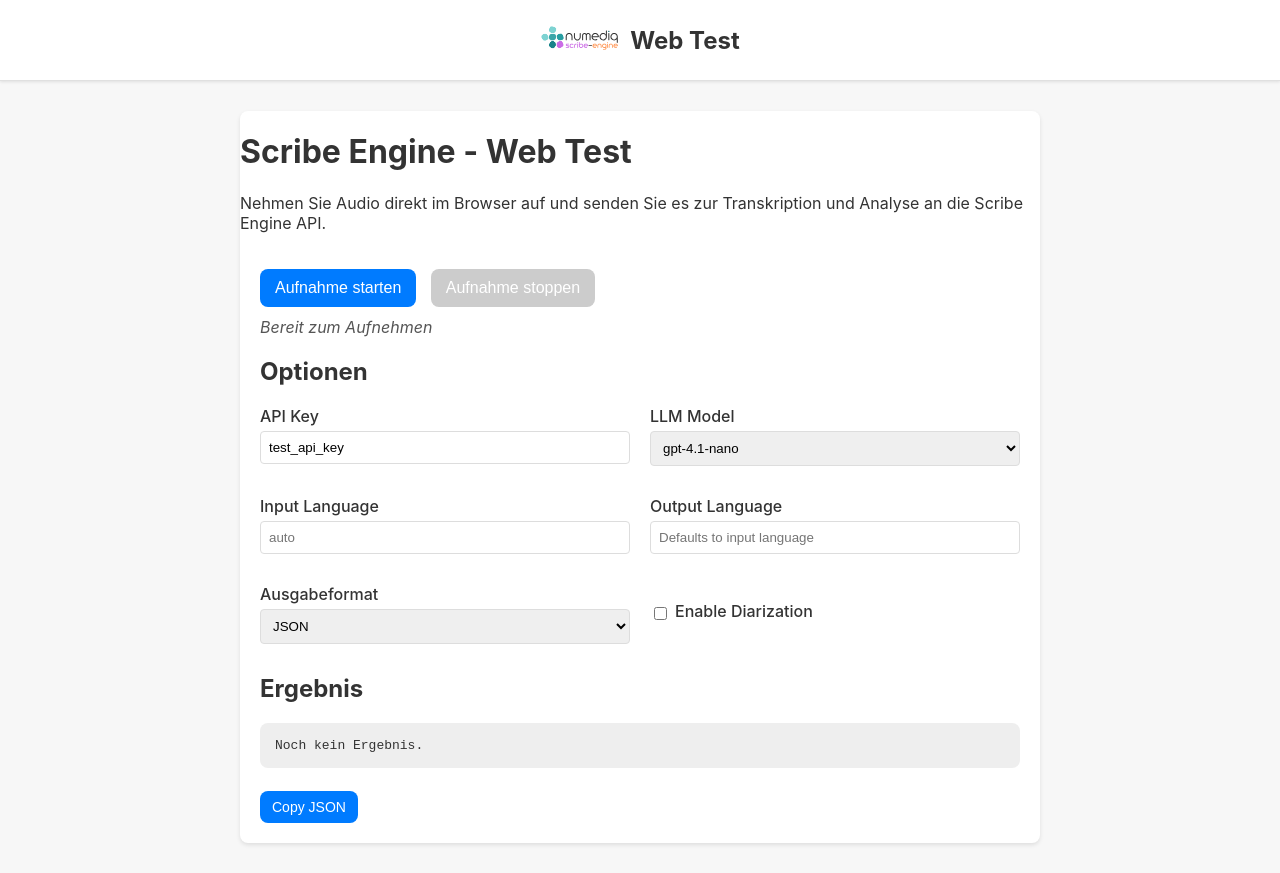
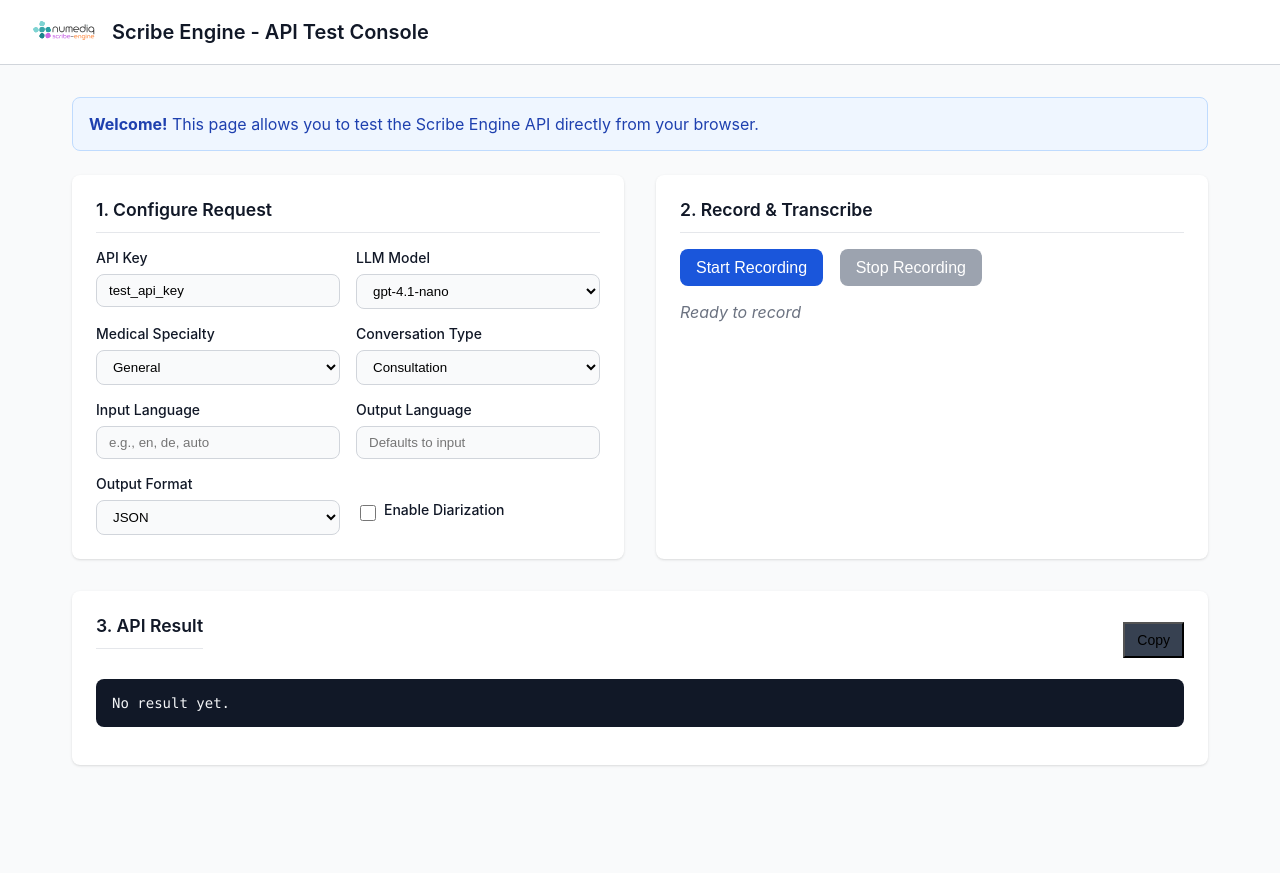
Before and after one commit to docdimy/scribe-engine, a plain HTML site: page app/static/index.html in a window 1280 px wide. After the commit the page ends 800 px from the top, so only its background shows below. Drawn offline with Linux system fonts and the light colour scheme.

Commit message:
index.html optimized and audio/webm added

```diff
--- a/app/static/index.html
+++ b/app/static/index.html
@@ -1,141 +1,121 @@
 <!DOCTYPE html>
-<html lang="de">
+<html lang="en">
 <head>
     <meta charset="UTF-8">
     <meta name="viewport" content="width=device-width, initial-scale=1.0">
-    <title>Scribe Engine Test</title>
+    <title>Scribe Engine - API Test Console</title>
     <link rel="icon" href="/static/scribe-engine.svg" type="image/svg+xml">
     <style>
         :root {
-            --primary-color: #007bff;
-            --primary-hover: #0056b3;
-            --bg-light: #f7f7f7;
+            --primary-color: #1a56db;
+            --primary-hover: #1e40af;
+            --bg-light: #f9fafb;
             --bg-white: #ffffff;
-            --text-dark: #333;
-            --text-muted: #555;
-            --border-radius: 8px;
-            --transition: 0.2s;
-            --container-max: 800px;
+            --text-dark: #111827;
+            --text-muted: #6b7280;
+            --border-color: #d1d5db;
+            --border-radius: 0.5rem;
+            --box-shadow: 0 1px 3px 0 rgba(0, 0, 0, 0.1), 0 1px 2px -1px rgba(0, 0, 0, 0.1);
+            --font-sans: -apple-system, BlinkMacSystemFont, "Segoe UI", Roboto, Helvetica, Arial, sans-serif;
         }
         * { box-sizing: border-box; }
         body {
             margin: 0;
-            font-family: -apple-system, BlinkMacSystemFont, "Segoe UI", Roboto, Helvetica, Arial, sans-serif;
+            font-family: var(--font-sans);
             background-color: var(--bg-light);
             color: var(--text-dark);
+            -webkit-font-smoothing: antialiased;
+            -moz-osx-font-smoothing: grayscale;
         }
-        /* Center logo and title */
-        .header {
+        header {
             background-color: var(--bg-white);
-            padding: 20px;
+            padding: 1rem 2rem;
             display: flex;
             align-items: center;
-            justify-content: center;
-            gap: 10px;
-            border-bottom: 1px solid #e0e0e0;
-            box-shadow: 0 1px 3px rgba(0,0,0,0.1);
+            gap: 1rem;
+            border-bottom: 1px solid var(--border-color);
         }
-        .header .logo {
-            height: 40px;
+        header img { height: 32px; }
+        header h1 { font-size: 1.25rem; margin: 0; font-weight: 600; }
+        main {
+            padding: 2rem;
+            max-width: 1200px;
+            margin: 0 auto;
         }
-        .header h1 { font-size: 1.5rem; margin: 0; }
-        .container {
-            max-width: var(--container-max);
-            margin: 30px auto;
-            background-color: var(--bg-white);
+        .grid-container {
+            display: grid;
+            grid-template-columns: 1fr 1fr;
+            gap: 2rem;
+        }
+        .card {
+            background: var(--bg-white);
             border-radius: var(--border-radius);
-            box-shadow: 0 2px 4px rgba(0,0,0,0.1);
-            overflow: hidden;
+            box-shadow: var(--box-shadow);
+            padding: 1.5rem;
         }
-        .content { padding: 20px; }
-        h2 { margin-top: 0; color: var(--text-dark); }
-        .controls, .options { margin-bottom: 20px; }
+        h2 { margin-top: 0; font-size: 1.1rem; font-weight: 600; border-bottom: 1px solid #e5e7eb; padding-bottom: 0.75rem; margin-bottom: 1rem;}
+        label { display: block; margin-bottom: 0.5rem; font-weight: 500; font-size: 0.875rem; }
+        input[type="text"], select {
+            width: 100%; padding: 0.5rem 0.75rem;
+            border-radius: var(--border-radius); border: 1px solid var(--border-color);
+            background-color: var(--bg-light);
+            transition: border-color 0.2s, box-shadow 0.2s;
+        }
+        input:focus, select:focus {
+            outline: none;
+            border-color: var(--primary-color);
+            box-shadow: 0 0 0 3px rgba(26, 86, 219, 0.3);
+        }
+        .options-grid { display: grid; grid-template-columns: repeat(auto-fit, minmax(200px, 1fr)); gap: 1rem; }
+        .checkbox-group { display: flex; align-items: center; margin-top: 1rem; }
+        .checkbox-group input { margin-right: 0.5rem; width: 1rem; height: 1rem; }
         .controls button {
-            padding: 10px 15px;
-            font-size: 16px;
-            border: none;
-            border-radius: var(--border-radius);
-            cursor: pointer;
-            background-color: var(--primary-color);
-            color: var(--bg-white);
-            transition: background-color var(--transition);
-            margin-right: 10px;
+            padding: 0.6rem 1rem; font-size: 1rem; border: none;
+            border-radius: var(--border-radius); cursor: pointer;
+            background-color: var(--primary-color); color: var(--bg-white);
+            transition: background-color 0.2s; margin-right: 0.75rem;
+            font-weight: 500;
         }
         .controls button:hover:not(:disabled) { background-color: var(--primary-hover); }
-        .controls button:disabled { background-color: #cccccc; cursor: not-allowed; }
-        #status {
-            margin-top: 10px;
-            font-style: italic;
-            color: var(--text-muted);
+        .controls button:disabled { background-color: #9ca3af; cursor: not-allowed; }
+        #status { margin-top: 1rem; font-style: italic; color: var(--text-muted); }
+        .warning, .info {
+            padding: 1rem; border-radius: var(--border-radius); margin-bottom: 1.5rem;
+            border: 1px solid;
         }
-        .warning {
-            background-color: #fffbe6;
-            color: #8a6d3b;
-            padding: 15px;
-            border-radius: 4px;
-            border: 1px solid #ffeeba;
-            margin-bottom: 20px;
-        }
+        .warning { background-color: #fffbeb; color: #92400e; border-color: #fde68a; }
+        .info { background-color: #eff6ff; color: #1e40af; border-color: #bfdbfe; }
         pre {
-            background-color: #eee;
-            padding: 15px;
-            border-radius: var(--border-radius);
-            white-space: pre-wrap;
-            word-wrap: break-word;
-            max-height: 400px;
-            overflow-y: auto;
+            background-color: #111827; color: #f3f4f6; padding: 1rem;
+            border-radius: var(--border-radius); white-space: pre-wrap;
+            word-wrap: break-word; max-height: 60vh; overflow-y: auto;
+            font-family: "SFMono-Regular", Consolas, "Liberation Mono", Menlo, Courier, monospace;
+            font-size: 0.875rem;
         }
         .copy-btn {
-            margin-top: 10px;
-            padding: 8px 12px;
-            font-size: 14px;
-            border: none;
-            border-radius: var(--border-radius);
-            cursor: pointer;
-            background-color: var(--primary-color);
-            color: var(--bg-white);
-            transition: background-color var(--transition);
+             padding: 0.5rem 0.75rem; font-size: 0.875rem; background-color: #374151;
         }
-        .copy-btn:hover { background-color: var(--primary-hover); }
-        label { display: block; margin-bottom: 5px; font-weight: 500; }
-        input[type="text"], select {
-            width: 100%; padding: 8px; margin-bottom: 10px;
-            border-radius: 4px; border: 1px solid #ddd;
-        }
-        .checkbox-group { display: flex; align-items: center; margin-bottom: 10px; }
-        .checkbox-group input { margin-right: 8px; }
-        .options-grid {
-            display: grid;
-            grid-template-columns: 1fr 1fr;
-            gap: 20px;
-        }
+        .copy-btn:hover { background-color: #1f2937; }
+        .result-header { display: flex; justify-content: space-between; align-items: center; }
     </style>
 </head>
 <body>
-    <header class="header">
-        <img src="/static/scribe-engine.svg" alt="Logo" class="logo">
-        <h1>Web Test</h1>
+    <header>
+        <img src="/static/scribe-engine.svg" alt="Logo">
+        <h1>Scribe Engine - API Test Console</h1>
     </header>
-    <div class="container">
-        <h1>Scribe Engine - Web Test</h1>
-        <p>
-            Nehmen Sie Audio direkt im Browser auf und senden Sie es zur Transkription und Analyse an die Scribe Engine API.
-        </p>
 
+    <main>
+        <div class="info">
+            <strong>Welcome!</strong> This page allows you to test the Scribe Engine API directly from your browser.
+        </div>
         <div id="micWarning" class="warning" style="display: none;">
-            <strong>Mikrofonzugriff eingeschränkt:</strong><br>
-            Für Audioaufnahmen rufen Sie diese Seite bitte über <code>http://localhost</code> oder eine sichere <code>https://</code> Verbindung auf. Browser blockieren den Mikrofonzugriff auf unsicheren Nicht-Localhost-Domains.
+            <strong>Microphone Access Restricted:</strong> To record audio, please access this page via <code>http://localhost</code> or a secure <code>https://</code> connection.
         </div>
 
-        <div class="content">
-            <div class="controls">
-                <button id="recordButton">Aufnahme starten</button>
-                <button id="stopButton" disabled>Aufnahme stoppen</button>
-                <div id="status">Bereit zum Aufnehmen</div>
-            </div>
-
-            <div class="options">
-                <h2>Optionen</h2>
+        <div class="grid-container">
+            <div class="card">
+                <h2>1. Configure Request</h2>
                 <div class="options-grid">
                     <div>
                         <label for="apiKey">API Key</label>
@@ -150,15 +130,33 @@
                         </select>
                     </div>
                     <div>
+                        <label for="specialty">Medical Specialty</label>
+                        <select id="specialty">
+                            <option value="general">General</option>
+                            <option value="cardiology">Cardiology</option>
+                            <option value="oncology">Oncology</option>
+                            <option value="neurology">Neurology</option>
+                            <option value="orthopedics">Orthopedics</option>
+                        </select>
+                    </div>
+                    <div>
+                        <label for="conversationType">Conversation Type</label>
+                        <select id="conversationType">
+                            <option value="consultation">Consultation</option>
+                            <option value="dictation">Dictation</option>
+                            <option value="interview">Interview</option>
+                        </select>
+                    </div>
+                    <div>
                         <label for="language">Input Language</label>
-                        <input type="text" id="language" placeholder="auto">
+                        <input type="text" id="language" placeholder="e.g., en, de, auto">
                     </div>
                     <div>
                         <label for="outputLanguage">Output Language</label>
-                        <input type="text" id="outputLanguage" placeholder="Defaults to input language">
+                        <input type="text" id="outputLanguage" placeholder="Defaults to input">
                     </div>
                     <div>
-                        <label for="outputFormat">Ausgabeformat</label>
+                        <label for="outputFormat">Output Format</label>
                         <select id="outputFormat">
                             <option value="json">JSON</option>
                             <option value="fhir">FHIR</option>
@@ -172,11 +170,24 @@
                 </div>
             </div>
 
-            <h2>Ergebnis</h2>
-            <pre id="result">Noch kein Ergebnis.</pre>
-            <button id="copyButton" class="copy-btn">Copy JSON</button>
+            <div class="card">
+                <h2>2. Record & Transcribe</h2>
+                <div class="controls">
+                    <button id="recordButton">Start Recording</button>
+                    <button id="stopButton" disabled>Stop Recording</button>
+                </div>
+                <div id="status">Ready to record</div>
+            </div>
+
+            <div class="card" style="grid-column: span 2;">
+                <div class="result-header">
+                    <h2>3. API Result</h2>
+                    <button id="copyButton" class="copy-btn">Copy</button>
+                </div>
+                <pre id="result">No result yet.</pre>
+            </div>
         </div>
-    </div>
+    </main>
 
     <script>
         const recordButton = document.getElementById('recordButton');
@@ -184,57 +195,52 @@
         const statusDiv = document.getElementById('status');
         const resultPre = document.getElementById('result');
         const copyButton = document.getElementById('copyButton');
+        const micWarningDiv = document.getElementById('micWarning');
+
+        // Form inputs
         const apiKeyInput = document.getElementById('apiKey');
         const modelSelect = document.getElementById('model');
-        const diarizationCheckbox = document.getElementById('diarization');
+        const specialtySelect = document.getElementById('specialty');
+        const conversationTypeSelect = document.getElementById('conversationType');
         const languageInput = document.getElementById('language');
         const outputLangInput = document.getElementById('outputLanguage');
         const outputFormatSelect = document.getElementById('outputFormat');
-        const micWarningDiv = document.getElementById('micWarning');
+        const diarizationCheckbox = document.getElementById('diarization');
 
         let mediaRecorder;
         let audioChunks = [];
 
-        // Check for secure context for microphone access
         if (!navigator.mediaDevices || !window.isSecureContext) {
             recordButton.disabled = true;
             micWarningDiv.style.display = 'block';
-            statusDiv.textContent = 'Mikrofon nicht verfügbar.';
+            statusDiv.textContent = 'Microphone not available on insecure connections.';
         }
 
         recordButton.addEventListener('click', async () => {
             try {
-                // Request mono audio at 16 kHz
                 const stream = await navigator.mediaDevices.getUserMedia({ audio: { sampleRate: 16000, channelCount: 1 } });
                 audioChunks = [];
-                // Set bitrate to 96 kbps
-                mediaRecorder = new MediaRecorder(stream, { audioBitsPerSecond: 96000 });
+                mediaRecorder = new MediaRecorder(stream, { mimeType: 'audio/webm' });
                 mediaRecorder.ondataavailable = event => audioChunks.push(event.data);
-                mediaRecorder.onstop = async () => {
-                    const audioBlob = new Blob(audioChunks, { type: 'audio/webm' });
-                    statusDiv.textContent = 'Stopped. Sending data...';
-                    await sendData(audioBlob);
-                };
+                mediaRecorder.onstop = () => sendData(new Blob(audioChunks, { type: 'audio/webm' }));
                 mediaRecorder.start();
-
                 recordButton.disabled = true;
                 stopButton.disabled = false;
-                statusDiv.textContent = 'Aufnahme läuft...';
-                resultPre.textContent = 'Noch kein Ergebnis.';
-
+                statusDiv.textContent = 'Recording...';
             } catch (err) {
-                console.error('Fehler beim Zugriff auf das Mikrofon:', err);
-                statusDiv.textContent = 'Fehler: Mikrofonzugriff verweigert. Bitte Berechtigung erteilen.';
+                console.error('Error accessing microphone:', err);
+                statusDiv.textContent = 'Error: Could not access microphone. Please grant permission.';
                 micWarningDiv.style.display = 'block';
             }
         });
 
         stopButton.addEventListener('click', () => {
-            if (mediaRecorder && mediaRecorder.state === "recording") {
+            if (mediaRecorder?.state === "recording") {
                 mediaRecorder.stop();
-                mediaRecorder.stream.getTracks().forEach(track => track.stop()); // Mikrofon freigeben
+                mediaRecorder.stream.getTracks().forEach(track => track.stop());
                 recordButton.disabled = false;
                 stopButton.disabled = true;
+                statusDiv.textContent = 'Recording stopped. Sending to API...';
             }
         });
 
@@ -242,20 +248,19 @@
             const formData = new FormData();
             formData.append('audio_file', audioBlob, 'recording.webm');
 
-            // Use relative URL to avoid CORS issues and work on any server IP
             const apiUrl = new URL('/v1/transcribe', window.location.origin);
 
             // Append all options from the form
+            apiUrl.searchParams.append('model', modelSelect.value);
+            apiUrl.searchParams.append('specialty', specialtySelect.value);
+            apiUrl.searchParams.append('conversation_type', conversationTypeSelect.value);
             apiUrl.searchParams.append('output_format', outputFormatSelect.value);
-            apiUrl.searchParams.append('model', modelSelect.value);
             apiUrl.searchParams.append('diarization', diarizationCheckbox.checked);
 
-            if (languageInput.value) {
-                apiUrl.searchParams.append('language', languageInput.value);
-            }
-            if (outputLangInput.value) {
-                apiUrl.searchParams.append('output_language', outputLangInput.value);
-            }
+            if (languageInput.value) apiUrl.searchParams.append('language', languageInput.value);
+            if (outputLangInput.value) apiUrl.searchParams.append('output_language', outputLangInput.value);
+
+            resultPre.textContent = "Processing...";
 
             try {
                 const res = await fetch(apiUrl, {
@@ -265,17 +270,12 @@
                 });
 
                 const result = await res.json();
-                statusDiv.textContent = `Status: ${res.status} ${res.statusText}`;
-
-                if (res.ok) {
-                    resultPre.textContent = JSON.stringify(result, null, 2);
-                } else {
-                    resultPre.textContent = `Fehler: ${JSON.stringify(result, null, 2)}`;
-                }
+                statusDiv.textContent = `API Response: ${res.status} ${res.statusText}`;
+                resultPre.textContent = JSON.stringify(result, null, 2);
 
             } catch (error) {
-                console.error('Fehler beim Senden der Daten:', error);
-                statusDiv.textContent = 'Ein Fehler ist aufgetreten. Prüfen Sie die Browser-Konsole.';
+                console.error('Error sending data:', error);
+                statusDiv.textContent = 'An error occurred. Check the browser console.';
                 resultPre.textContent = error.toString();
             }
         }
@@ -283,7 +283,7 @@
         copyButton.addEventListener('click', () => {
             navigator.clipboard.writeText(resultPre.textContent).then(() => {
                 copyButton.textContent = 'Copied!';
-                setTimeout(() => { copyButton.textContent = 'Copy JSON'; }, 2000);
+                setTimeout(() => { copyButton.textContent = 'Copy'; }, 2000);
             }, err => {
                 console.error('Could not copy text: ', err);
             });
```
Also changed, not shown: 2 other files.
